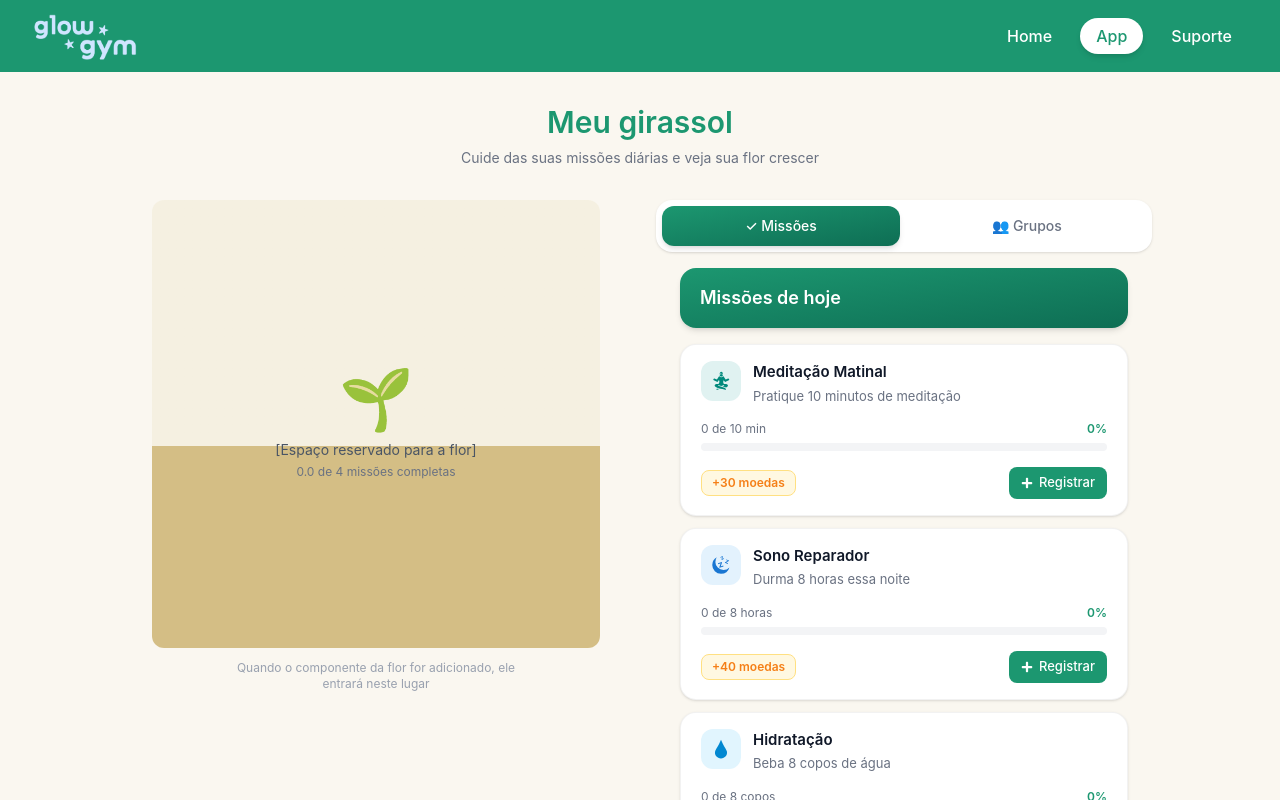
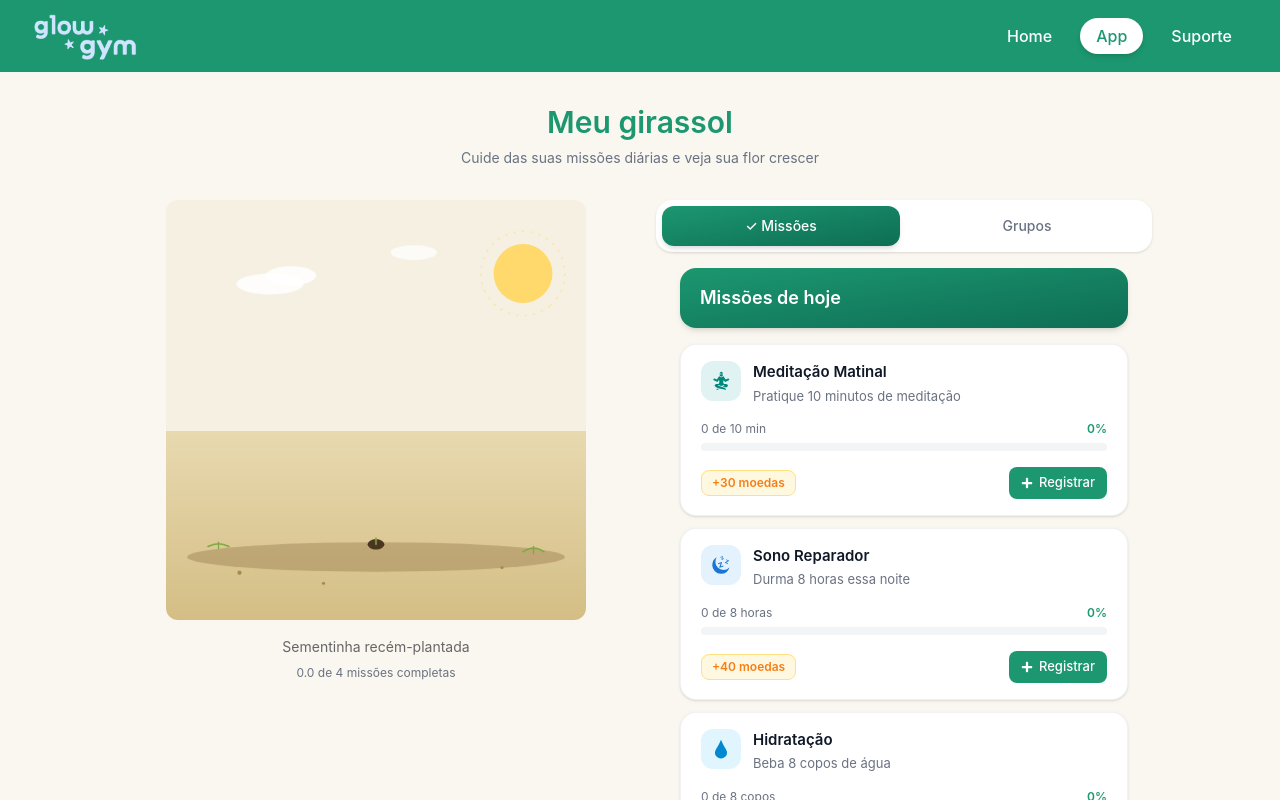
Before and after one commit to 1ESPA-PinkCode/Challenge-WebFront, a React (Vite) app: page /app in a window 1280 px wide. Shown: the top 800 px of the page. Built offline with nearby package versions, Linux system fonts and the light colour scheme.

Commit message:
chore: adicionando Girassol a pagina AppPage

```diff
--- a/src/routes/AppPage.jsx
+++ b/src/routes/AppPage.jsx
@@ -1,6 +1,7 @@
 import { useState, useEffect } from 'react';
 import Missoes from '../components/Missoes';
 import Grupos from '../components/Grupos';
+import Girassol from '../components/Girassol';
 
 const MISSOES_INICIAIS = [
   {
@@ -106,23 +107,14 @@ const AppPage = () => {
 
       <main className="max-w-5xl mx-auto grid grid-cols-1 lg:grid-cols-2 gap-8 items-start">
         <section className="flex flex-col items-center lg:sticky lg:top-8">
-          <div className="w-full max-w-md aspect-square rounded-xl bg-linear-to-b from-[#F5F0E1] from-[55%] to-[#D4BE85] to-[55%] flex items-center justify-center text-center px-6">
-            <div>
-              <div className="text-6xl mb-3">
-                {progressoTotal === 0 ? '🌱' :
-                 progressoTotal < missoes.length * 0.5 ? '🌿' :
-                 progressoTotal < missoes.length ? '🌾' : '🌻'}
-              </div>
-              <p className="text-sm text-gray-600 mb-1">
-                [Espaço reservado para a flor]
-              </p>
-              <p className="text-xs text-gray-500">
-                {progressoTotal.toFixed(1)} de {missoes.length} missões completas
-              </p>
-            </div>
-          </div>
-          <p className="text-xs text-gray-400 mt-3 text-center max-w-xs">
-            Quando o componente da flor for adicionado, ele entrará neste lugar
+          <Girassol
+            missionsCompleted={progressoTotal}
+            totalMissions={missoes.length}
+            isWilted={false}
+            showLabel={true}
+          />
+          <p className="text-xs text-gray-500 mt-2 text-center">
+            {progressoTotal.toFixed(1)} de {missoes.length} missões completas
           </p>
         </section>
 
@@ -146,7 +138,7 @@ const AppPage = () => {
               }`}
               onClick={() => setAbaAtiva('grupos')}
             >
-              👥 Grupos
+              Grupos
             </button>
           </nav>
 
```
